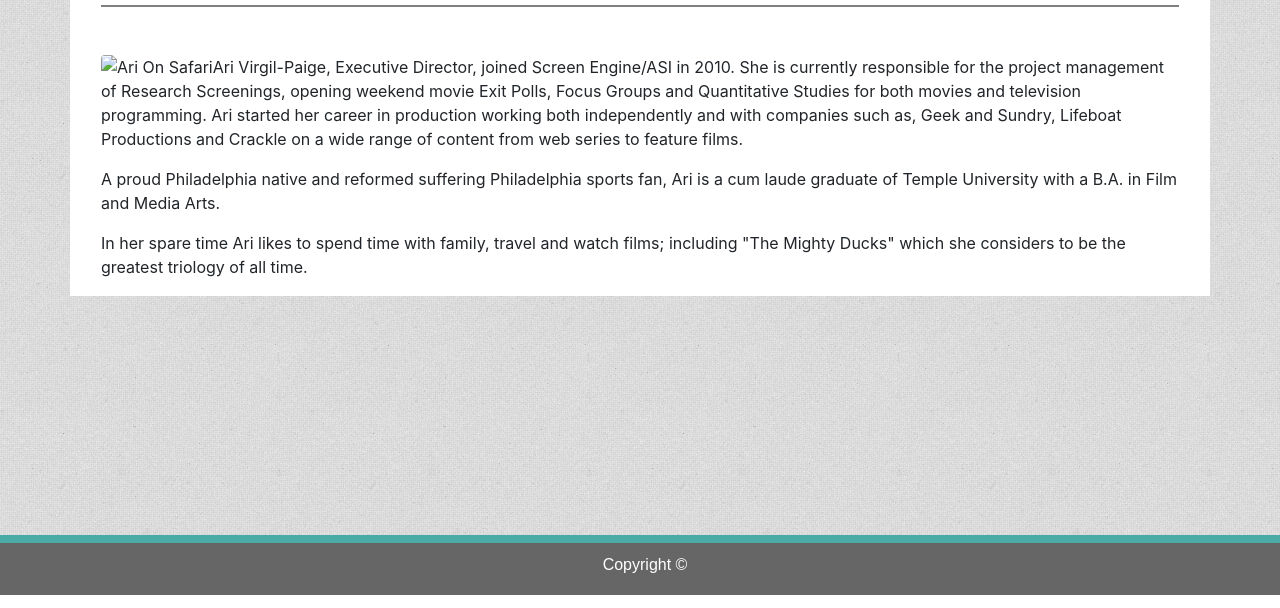
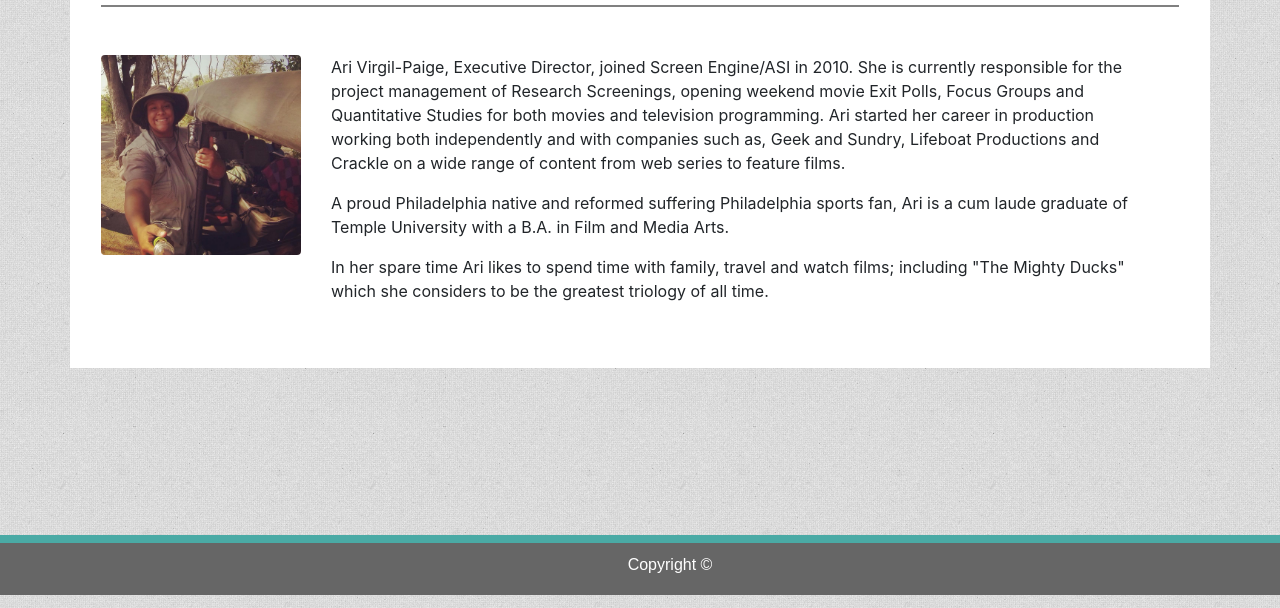
Before and after one commit to Avpaige/Bootstrap-Portfolio, a plain HTML site: page index.html in a window 1280 px wide. Shown: the part 205-813 px from the top of the page. Drawn offline with nearby package versions, Linux system fonts and the light colour scheme.

Commit message:
finished about page, except header

```diff
--- a/assets/css/bootstyle.css
+++ b/assets/css/bootstyle.css
@@ -31,7 +31,17 @@ h1 {
 
 }
 
+p {
+padding-right: 50px;
+padding-left: 50px;
+margin-left: 50px;
 
+}
+
+img {
+ margin-right: 30px;
+ margin-bottom: 30px;
+}
 .footer {
   color: white;
   font-family: Arial, Helvetica, sans-serif;
--- a/index.html
+++ b/index.html
@@ -48,13 +48,16 @@
 
                       <div class="row mt-5">
                       <div class="col-sm mb-12">
-                            <img src="../images/about.jpg" class="rounded float-left" alt="Ari On Safari">
+                            <img src="assets/images/about.jpg" style="width:200px;height:200px" class="rounded float-left" alt="Ari On Safari">
 
                            <p> Ari Virgil-Paige, Executive Director, joined Screen Engine/ASI in 2010. She is currently responsible for the project management of Research Screenings, opening weekend movie Exit Polls, Focus Groups and Quantitative Studies for both movies and television programming. Ari started her career in production working both independently and with companies such as, Geek and Sundry, Lifeboat Productions and Crackle on a wide range of content from web series to feature films. </p>
 
 <p> A proud Philadelphia native and reformed suffering Philadelphia sports fan, Ari is a cum laude graduate of Temple University with a B.A. in Film and Media Arts. </p>
 
 <p>In her spare time Ari likes to spend time with family, travel and watch films; including "The Mighty Ducks" which she considers to be the greatest triology of all time.</p>
+
+<br>
+<br>
 
           </div>
           </div>
```
